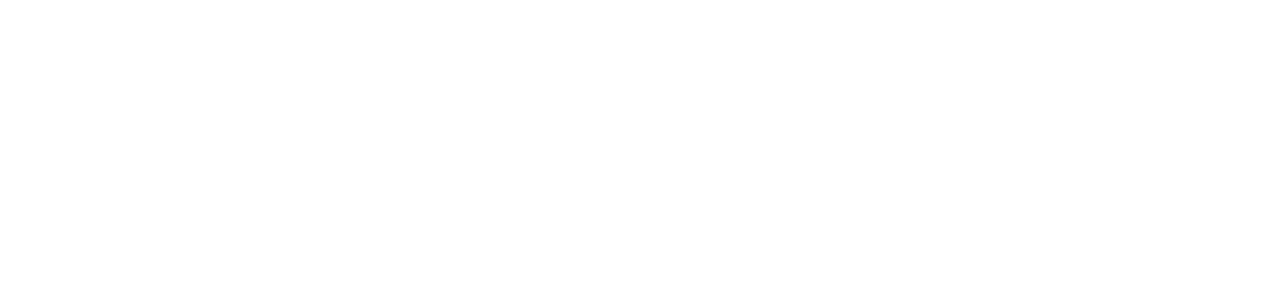
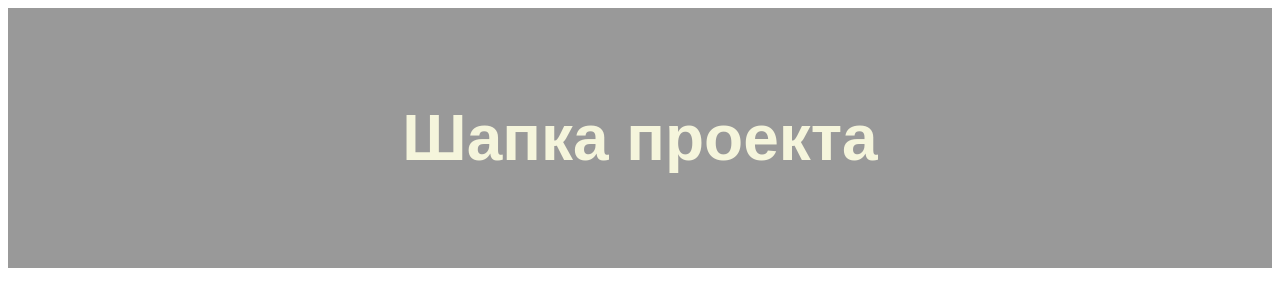
Before and after one commit to MaxDeveloperPro/test-1, a plain HTML site: page index.html in a window 1280 px wide. Drawn offline with Linux system fonts and the light colour scheme.

Commit message:
Header ready

```diff
--- a/index.html
+++ b/index.html
@@ -4,6 +4,11 @@
 		<meta charset="UTF-8" />
 		<meta name="viewport" content="width=device-width, initial-scale=1.0" />
 		<title>Document</title>
+		<link rel="stylesheet" href="style.css" />
 	</head>
-	<body></body>
+	<body>
+		<header class="header">
+			<h1>Шапка проекта</h1>
+		</header>
+	</body>
 </html>
--- a/style.css
+++ b/style.css
@@ -0,0 +1,8 @@
+.header {
+	padding: 50px 100px;
+	text-align: center;
+	background: #999;
+	font-size: 32px;
+	font-family: sans-serif;
+	color: beige;
+}
```
